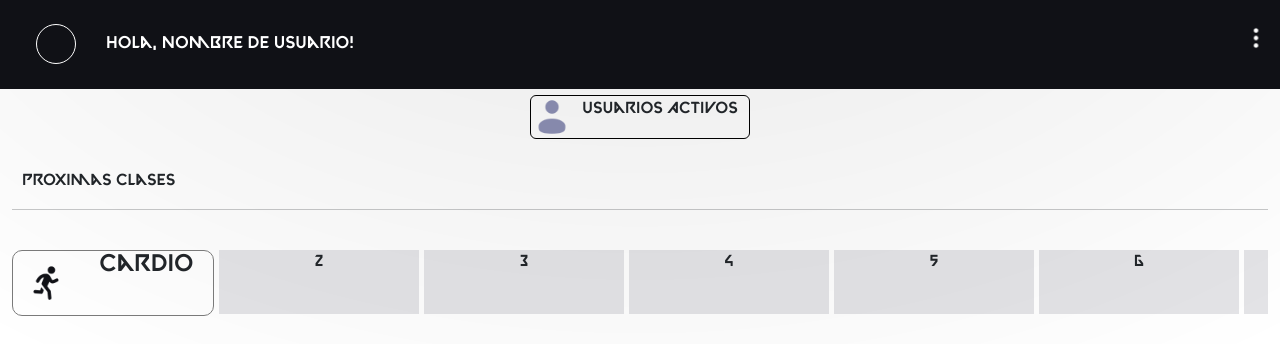
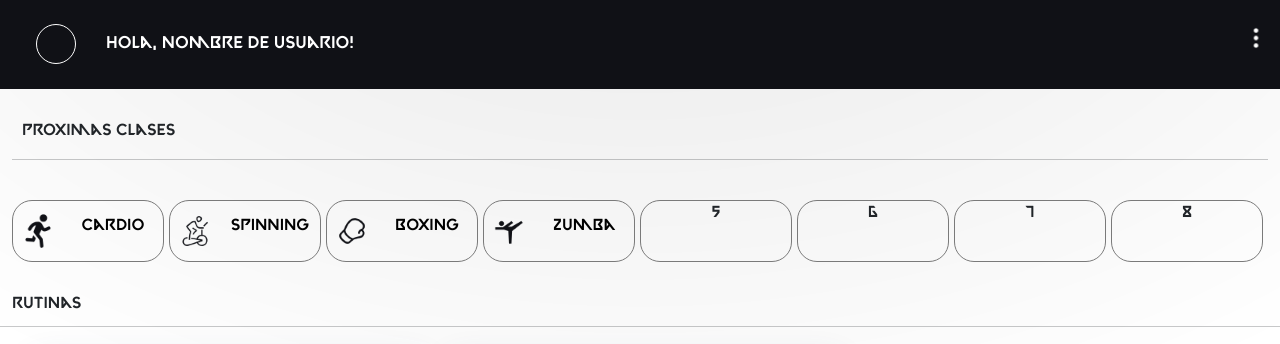
Before and after one commit to Kingroyers/PROYECTOAPP, a PHP site: page /dashboard.html in a window 1280 px wide. Shown: the top 344 px of the page. Run offline with PHP 8.4, Linux system fonts and the light colour scheme.

Commit message:
actualizacion

```diff
--- a/dashboard.html
+++ b/dashboard.html
@@ -34,23 +34,25 @@
 
 
             <main>
-                <div class=" d-flex flex-row rounded vh-30 "
+               <!-- <div class=" d-flex flex-row rounded vh-30 "
                     style="border: 1px solid #000000; margin: 6px 10px; gap: 10px; justify-self: center; padding: 1px;">
                     <img src="img/inconos/user-icons2.png" alt="" width="40px">
                     <p class="fs-6 fs-sm-5" style="margin-right: 10px;">Usuarios Activos</p>
                 </div>
+                -->
 
                 <p style="margin: 30px 0 0 10px;">proximas clases</p>
                 <hr>
 
-                <div class="row d-flex justify-content-center align-content-center" style=" padding: 0 0 10px 0;">
+                <div class="row d-flex justify-content-center align-content-center" style=" margin-top: 0; padding: 0 0 10px 0;">
 
                     <!------------------------------------------------------------------------------->
                     <div class="container-fluid mt-4 w-100 w-sm-100">
 
                         <div class="wrapper d-flex" style="max-height: 120px;  overflow-x: auto;">
 
-                            <div class="item" style="min-width: 200px; height: 64px; text-align: center; margin-right: 5px; box-sizing: content-box; overflow: hidden; display: flex; justify-content: center; border-radius: 10px; border: 1px solid #7a7a7a;">
+
+                           <a href="#" style="text-decoration: none; color: #000;"><div class="custom-proximas-clases item">
 
                                 <div class="row" style=" width: 100%;">
 
@@ -58,55 +60,97 @@
                                         <img src="img/running.png" alt="icons-running" width="40px" height="40px">
                                     </div>
 
-                                    <div class="col-8">
-                                        <h4>Cardio</h4>
+                                    <div class="col-8" style="display: flex; justify-content: center; align-items: center;">
+                                        <h6>Cardio</h6>
 
                                     </div>
 
                                 </div>
 
-                            </div>
+                            </div></a>
 
-                            <div class="item" style="min-width: 200px; height: 64px; text-align: center;  margin-right: 5px;  background-color: #2f314821;">
-                                2</div>
-                            <div class="item"
-                                style="min-width: 200px; height: 64px; text-align: center;  margin-right: 5px;  background-color: #2f314821;">
-                                3</div>
-                            <div class="item"
-                                style="min-width: 200px; height: 64px; text-align: center; margin-right: 5px;  background-color: #2f314821;">
-                                4</div>
-                            <div class="item"
-                                style="min-width: 200px; height: 64px; text-align: center; margin-right: 5px;  background-color: #2f314821;">
+                            <a href="#" style="text-decoration: none; color: #000;"><div class="custom-proximas-clases item">
+
+                                <div class="row" style=" width: 100%;">
+
+                                    <div class="col-4"  style="display: flex; padding: 0; justify-content: center; align-items: center;">
+                                        <img src="img/inconos/iconos-spinning.png" alt="icons-running" width="30px" height="30px">
+                                    </div>
+
+                                    <div class="col-8" style="display: flex; justify-content: center; align-items: center;">
+                                        <h6>Spinning</h6>
+
+                                    </div>
+
+                                </div>
+
+                            </div></a>
+
+                            <a href="#" style="text-decoration: none; color: #000;"><div class="custom-proximas-clases item">
+
+                                <div class="row" style=" width: 100%;">
+
+                                    <div class="col-4"  style="display: flex; padding: 0; justify-content: center; align-items: center;">
+                                        <img src="img/inconos/icons-boxing.png" alt="icons-running" width="30px" height="30px">
+                                    </div>
+
+                                    <div class="col-8" style="display: flex; justify-content: center; align-items: center;">
+                                        <h6>Boxing</h6>
+
+                                    </div>
+
+                                </div>
+
+                            </div></a>
+
+                            <a href="#" style="text-decoration: none; color: #000;"><div class="custom-proximas-clases item">
+
+                                <div class="row" style=" width: 100%;">
+
+                                    <div class="col-4"  style="display: flex; padding: 0; justify-content: center; align-items: center;">
+                                        <img src="img/inconos/icons-zumba.png" alt="icons-running" width="30px" height="30px">
+                                    </div>
+
+                                    <div class="col-8" style="display: flex; justify-content: center; align-items: center;">
+                                        <h6>Zumba</h6>
+
+                                    </div>
+
+                                </div>
+
+
+                            </div></a>
+                            <div class="custom-proximas-clases item">
                                 5</div>
-                            <dxv class="item"
-                                style="min-width: 200px; height: 64px; text-align: center; margin-right: 5px;  background-color: #2f314821;">
-                                6</dxv>
-                            <div class="item"
-                                style="min-width: 200px; height: 64px; text-align: center; margin-right: 5px;  background-color: #2f314821;">
+                            <div class="custom-proximas-clases item">
+                                6</div>
+                            <div class="custom-proximas-clases item">
                                 7</div>
-                            <div class="item"
-                                style="min-width: 200px; height: 64px; text-align: center; margin-right: 5px;  background-color: #2f314821;">
+                            <div class="custom-proximas-clases item">
                                 8</div>
 
                         </div>
                     </div>
                     <!-------------------------------------------------------------------------------->
 
-                    <div class="row" style="padding: 1em; justify-self: center; margin-top: 70px;">
+                    <p style="margin: 30px 0 10px 0;" >Rutinas</p>
+                    <hr>
+
+                    <div class="row" style="padding: 1em; justify-self: center; ">
 
 
                         <figure class="cartas-rutinas col-12 col-sm-4">
                             <a href="https://www.youtube.com/watch?v=wzIsWDRQmVs"style="color: #101116; text-decoration: none;">
                                 <div class="fondo-rutina col10 col-md-4 d-flex flex-row justify-content-between" style="border-radius: 10px; box-shadow: 5px 5px 35px #3f55762f; width: 100%;">
 
-                                    <div class="" style=" margin: 10px 10px ;">
+                                    <div class="" style=" margin: 10px 10px ; z-index: 100;">
                                         <p class="fs-3" style="margin-top: 70px; margin-left: 10px; color: #fff;">Espalda</p>
 
                                     </div>
 
                                     <div class="position-relative"><img class=" img-fluid
                                      position-absolute bottom-0" src="img/espalda.png" alt=""
-                                            style="min-width: 70px; max-width: 140px; right: 0; z-index: 100;"></div>
+                                            style="min-width: 70px; max-width: 140px; right: 0; "></div>
 
                                 </div>
                             </a>
--- a/estilos.css
+++ b/estilos.css
@@ -129,3 +129,16 @@ body {
 
   background-repeat: no-repeat;
 }
+
+.custom-proximas-clases{
+  min-width: 150px;
+  height: 60px;
+  text-align: center;
+  margin-right: 5px;
+  box-sizing: content-box;
+  overflow: hidden;
+  display: flex;
+  justify-content: center;
+  border-radius: 20px;
+  border: 1px solid #7a7a7a;
+}
```
Also changed, not shown: img/inconos/GuidanceSpinning.png (added), img/inconos/iconos-spinning.png (added), img/inconos/icons-boxing.png (added), img/inconos/icons-spinning.png (added), img/inconos/icons-zumba.png (added).
